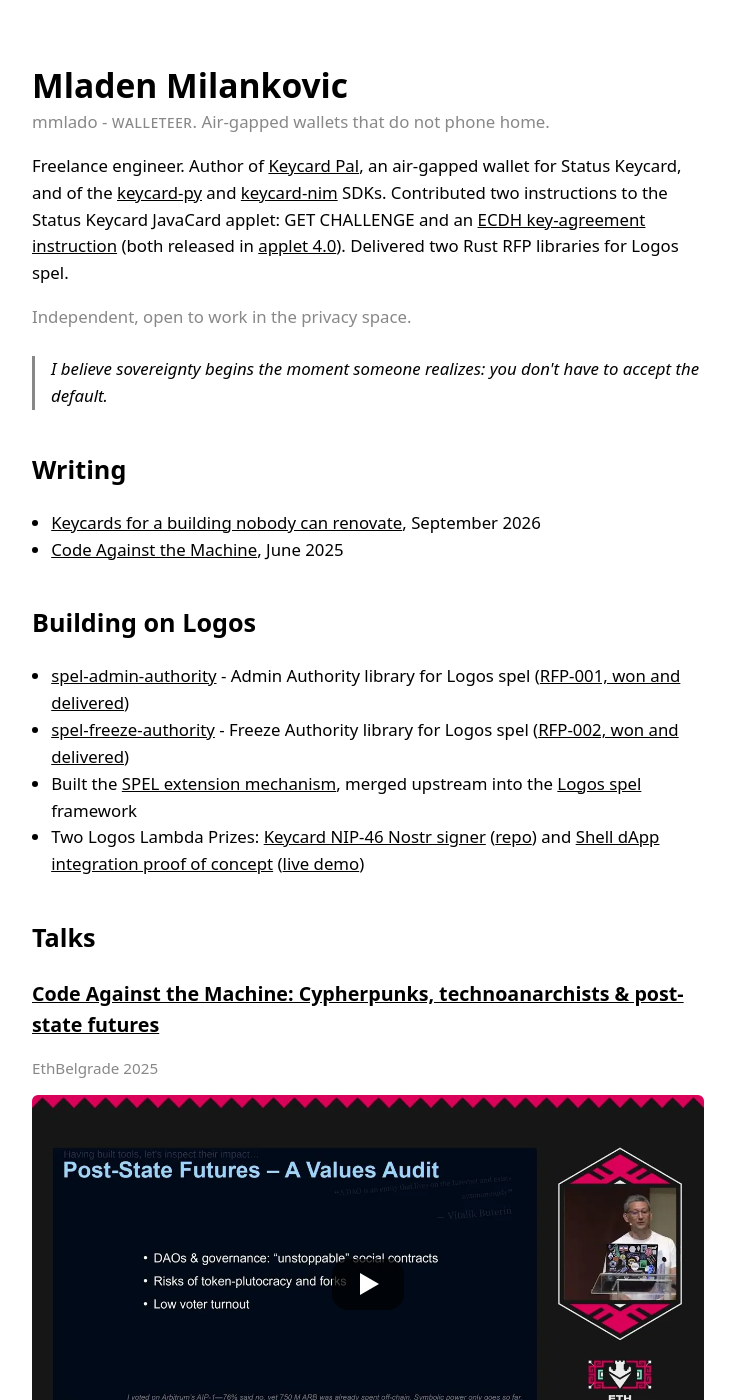
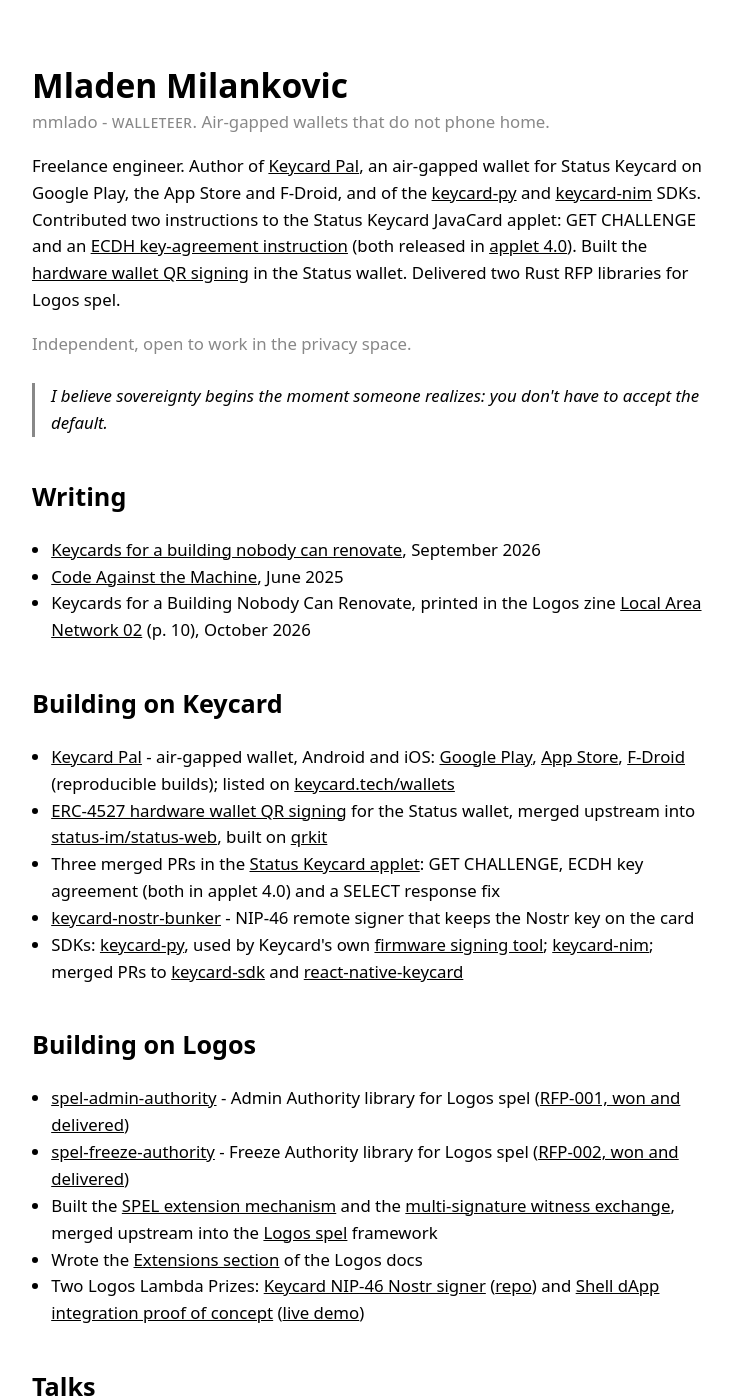
Before and after one commit to mmlado/mmlado.github.io, a Jekyll site: the page built from index.md, in a window 1280 px wide and 1400 px high. Shown: the whole window, without its empty margins (272-1007 px from the left). Built offline with Jekyll 4.4.1, drawn with Linux system fonts in a browser that asks for light colours; our own code applies the rules of GitHub Pages for plain Markdown files; some of the changed text lies outside the part shown.

Commit message:
Add Keycard section, Dark Prague workshop, Status Web signing and the zine print

```diff
--- a/index.md
+++ b/index.md
@@ -9,11 +9,14 @@ mmlado - <span class="sc">walleteer</span>. Air-gapped wallets that do not phone
 
 Freelance engineer. Author of
 [Keycard Pal](https://keycardpal.com), an air-gapped wallet for
-Status Keycard, and of the [keycard-py](https://github.com/mmlado/keycard-py) and
+Status Keycard on Google Play, the App Store and F-Droid, and of the
+[keycard-py](https://github.com/mmlado/keycard-py) and
 [keycard-nim](https://github.com/mmlado/keycard-nim) SDKs. Contributed two instructions
 to the Status Keycard JavaCard applet: GET CHALLENGE and an
 [ECDH key-agreement instruction](https://github.com/keycard-tech/status-keycard/pull/127)
-(both released in [applet 4.0](https://github.com/keycard-tech/status-keycard/releases/tag/4.0)). Delivered two Rust RFP libraries for Logos spel.
+(both released in [applet 4.0](https://github.com/keycard-tech/status-keycard/releases/tag/4.0)).
+Built the [hardware wallet QR signing](https://github.com/status-im/status-web/pull/1343)
+in the Status wallet. Delivered two Rust RFP libraries for Logos spel.
 
 Independent, open to work in the privacy space.
 {: .tag}
@@ -25,7 +28,30 @@ Independent, open to work in the privacy space.
 
 {% for post in site.posts -%}
 - [{{ post.title }}]({{ post.url }}), {{ post.date | date: "%B %Y" }}
-{% endfor %}
+{% endfor -%}
+- Keycards for a Building Nobody Can Renovate, printed in the Logos zine
+  [Local Area Network 02](https://logos.co/zines/lan-02) (p. 10), October 2026
+
+## Building on Keycard
+
+- [Keycard Pal](https://keycardpal.com) - air-gapped wallet, Android and iOS:
+  [Google Play](https://play.google.com/store/apps/details?id=com.keycardpal),
+  [App Store](https://apps.apple.com/us/app/keycard-pal/id6777478235),
+  [F-Droid](https://f-droid.org/packages/com.keycardpal/) (reproducible builds);
+  listed on [keycard.tech/wallets](https://keycard.tech/wallets)
+- [ERC-4527 hardware wallet QR signing](https://github.com/status-im/status-web/pull/1343)
+  for the Status wallet, merged upstream into
+  [status-im/status-web](https://github.com/status-im/status-web), built on
+  [qrkit](https://github.com/mmlado/qrkit)
+- Three merged PRs in the [Status Keycard applet](https://github.com/keycard-tech/status-keycard):
+  GET CHALLENGE, ECDH key agreement (both in applet 4.0) and a SELECT response fix
+- [keycard-nostr-bunker](https://github.com/mmlado/keycard-nostr-bunker) - NIP-46 remote
+  signer that keeps the Nostr key on the card
+- SDKs: [keycard-py](https://github.com/mmlado/keycard-py), used by Keycard's own
+  [firmware signing tool](https://github.com/keycard-tech/keycard-shell/blob/main/tools/keycardsign.py);
+  [keycard-nim](https://github.com/mmlado/keycard-nim); merged PRs to
+  [keycard-sdk](https://github.com/choppu/keycard-sdk) and
+  [react-native-keycard](https://github.com/choppu/react-native-keycard)
 
 ## Building on Logos
 
@@ -35,8 +61,11 @@ Independent, open to work in the privacy space.
 - [spel-freeze-authority](https://github.com/mmlado/spel-freeze-authority) -
   Freeze Authority library for Logos spel
   ([RFP-002, won and delivered](https://github.com/logos-co/rfp/issues/47))
-- Built the [SPEL extension mechanism](https://github.com/logos-co/spel/pull/257),
+- Built the [SPEL extension mechanism](https://github.com/logos-co/spel/pull/257)
+  and the [multi-signature witness exchange](https://github.com/logos-co/spel/pull/246),
   merged upstream into the [Logos spel](https://github.com/logos-co/spel) framework
+- Wrote the [Extensions section](https://github.com/logos-co/logos-docs/pull/355)
+  of the Logos docs
 - Two Logos Lambda Prizes:
   [Keycard NIP-46 Nostr signer](https://github.com/logos-co/lambda-prize/blob/master/solutions/LP-0009.md)
   ([repo](https://github.com/mmlado/nip46-keycard)) and
@@ -44,6 +73,11 @@ Independent, open to work in the privacy space.
   ([live demo](https://shelldappprototype.vercel.app/))
 
 ## Talks
+
+### [Your Keys Never Leave the Card (Except Once): Hands-On Air-Gapped Signing](https://dark.events/speaker/mmlado/)
+
+Dark Prague 2026, hands-on workshop in the Logos Attic - no recording
+{: .novid}
 
 ### [Code Against the Machine: Cypherpunks, technoanarchists &amp; post-state futures](https://www.youtube.com/watch?v=waByT_FUTQo)
 
```
Also changed, not shown: other parts of index.md (+2 -2 lines).
